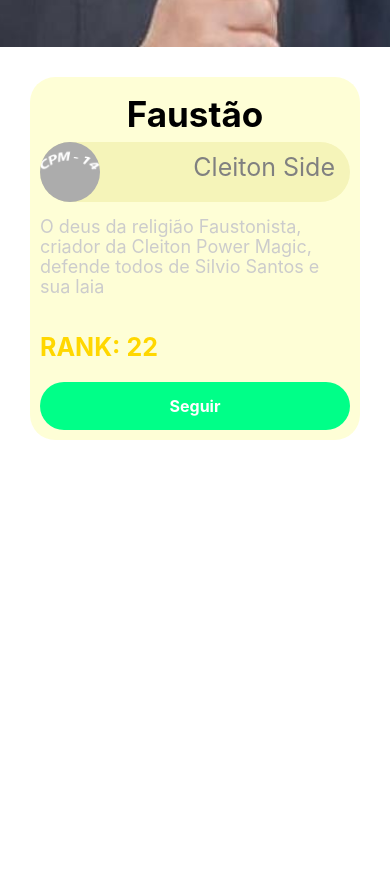
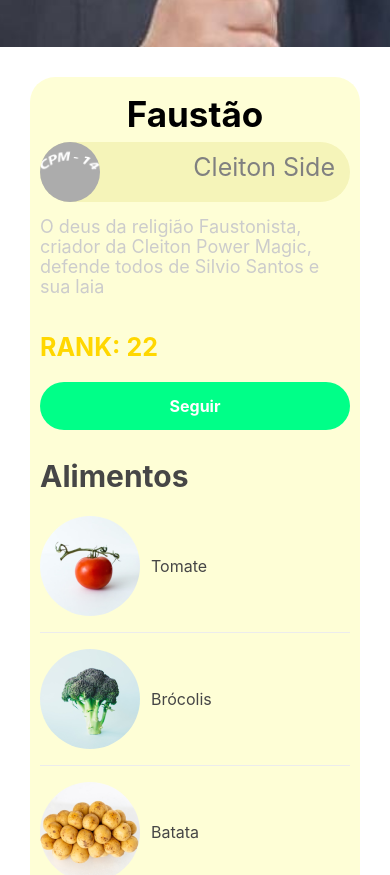
Before and after one commit to ak0237/Faustapp, a React Native app: screen / in a window 390 px wide. Shown: the part 486-1361 px from the top of the page. Before the commit the page ends 956 px from the top, so only its background shows below. Built offline with nearby package versions, Linux system fonts and the light colour scheme.

Commit message:
Lista com .map

```diff
--- a/src/mocks/cesta.js
+++ b/src/mocks/cesta.js
@@ -18,7 +18,7 @@ const cesta = {
         botao: "Seguir",
     },
     itens: {
-        titulo: "Itens da cesta",
+        titulo: "Alimentos",
         lista: [
           {
             nome: "Tomate",
--- a/src/telas/Cesta/Componentes/index.js
+++ b/src/telas/Cesta/Componentes/index.js
@@ -1,22 +1,21 @@
 import React from 'react';
-import {  StyleSheet, View } from 'react-native';
+import {  StyleSheet, View, ScrollView } from 'react-native';
 
 
 import Topo from './Topo'
 import Detalhes from './Detalhes';
+import Itens from './itens';
 
 
-
-
-
-export default function Cesta ({ topo, detalhes }){
-    return <>
+export default function Cesta ({ topo, detalhes, itens }){
+    return <ScrollView>
     <Topo {...topo} />
 
     <View style={estilos.cesta}>
         <Detalhes {...detalhes}/>
+        <Itens {...itens}/>
     </View>
-    </>
+    </ScrollView>
 }
 
 const estilos = StyleSheet.create({
--- /dev/null
+++ b/src/telas/Cesta/Componentes/itens.js
@@ -0,0 +1,44 @@
+import React from 'react';
+import {View, Image, StyleSheet} from 'react-native';
+
+import Texto from '../../../Componentes/Texto';
+
+export default function Itens ({titulo, lista}) {
+    return <>
+        <Texto style={estilos.titulo}>{titulo}</Texto>
+        {lista.map(({nome, imagem}) => {
+            return <View key={nome} style={estilos.item}>
+                <Image source={imagem} style={estilos.imagem}/>
+                <Texto style={estilos.texto}>{nome}</Texto>
+                </View>
+        })}
+    </>
+};
+
+const estilos = StyleSheet.create({
+    titulo: {
+        color: "#464646",
+        fontWeight: "bold",
+        marginTop: 30,
+        marginBottom: 8,
+        fontSize: 30,
+        lineHeight: 32,
+    },
+    item: {
+        flexDirection: "row",
+        borderBottomWidth: 1,
+        borderBottomColor: "#ECECEC",
+        paddingVertical: 16,
+        alignItems: "center",
+    },
+    imagem: {
+        borderRadius: 50,
+
+    },
+    texto: {
+        fontSize: 16,
+        lineHeight: 26,
+        marginLeft: 11,
+        color: "#464646",
+    }
+})
```
